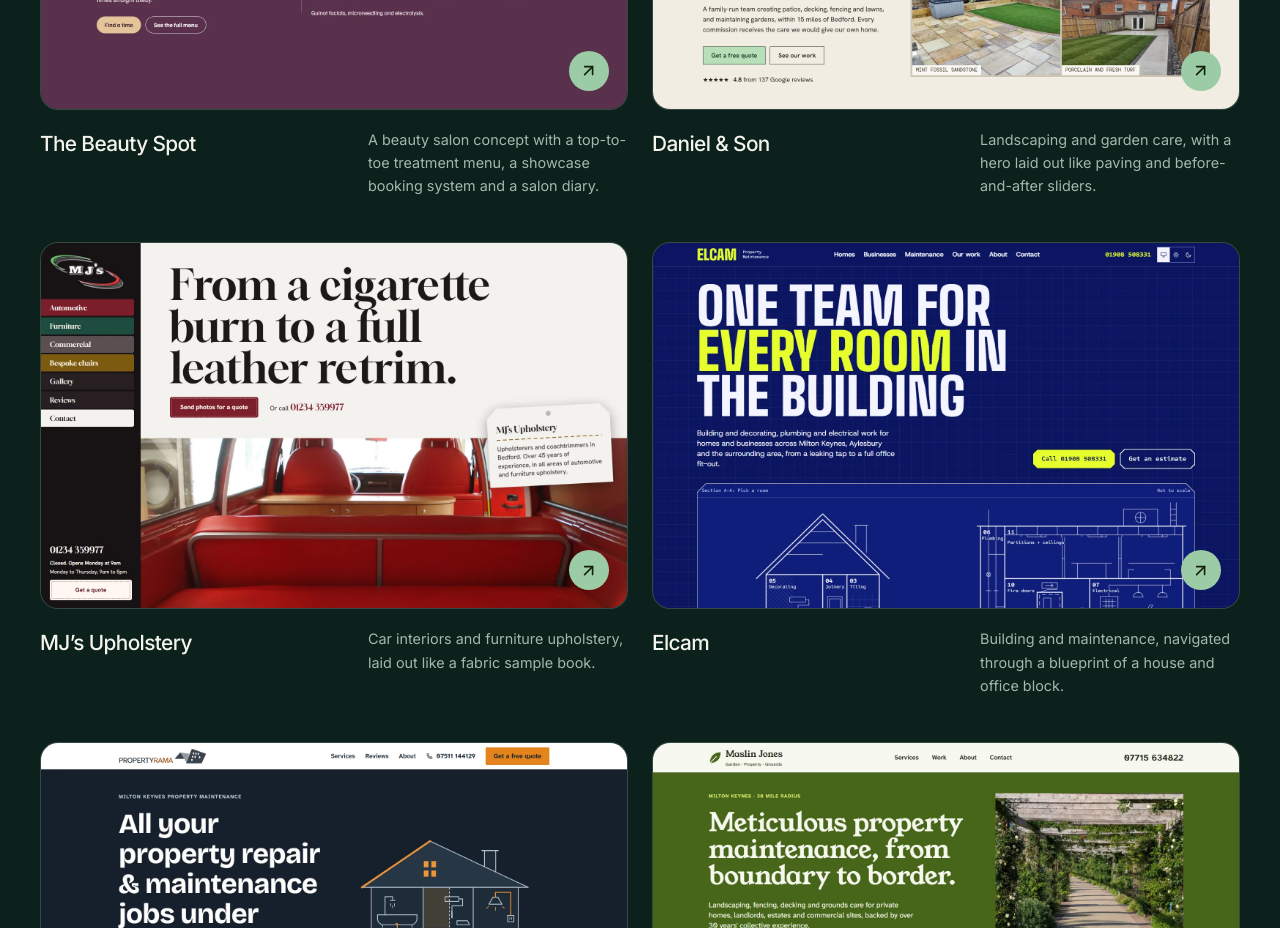
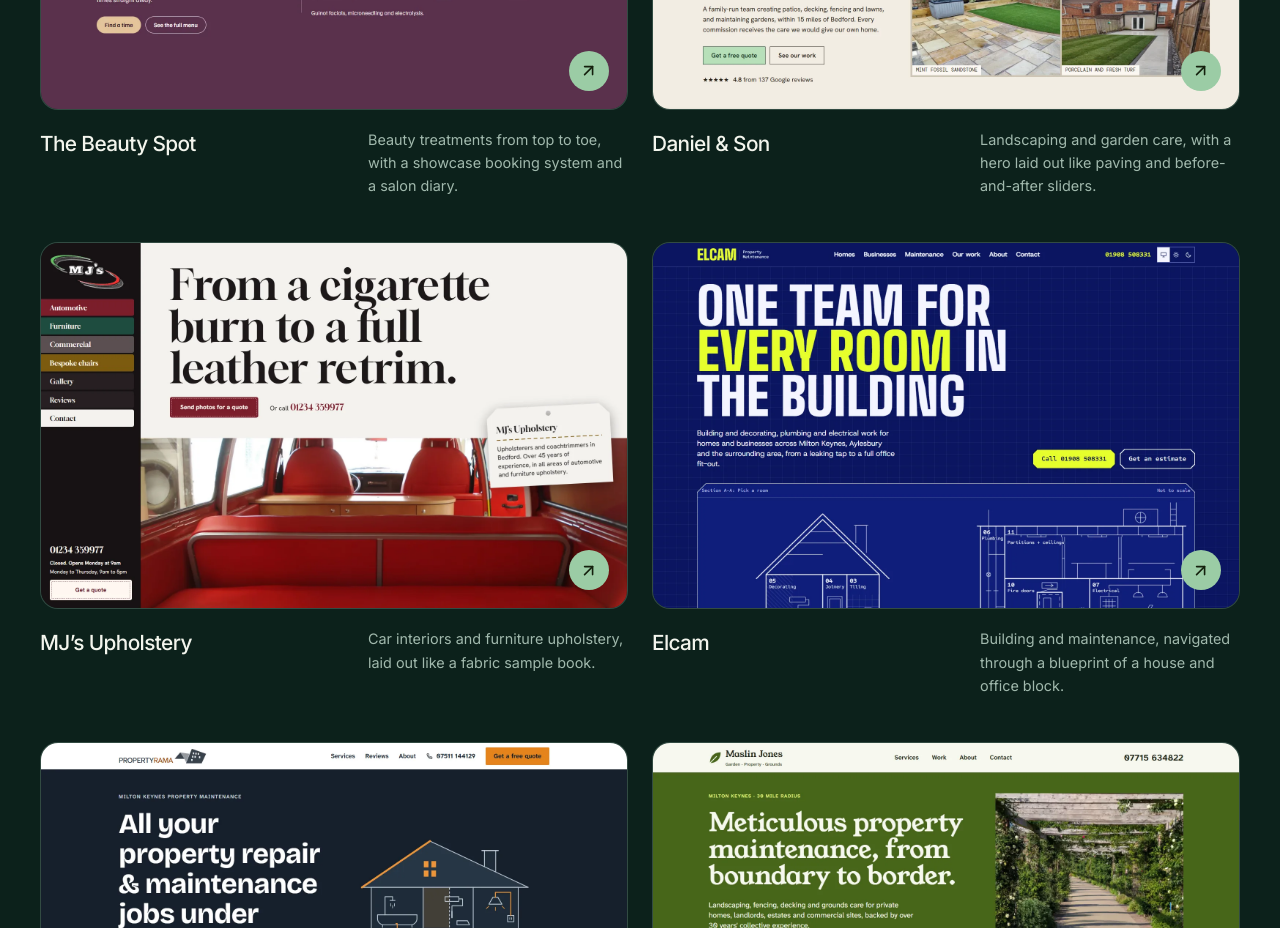
Before and after one commit to oyousaf/legxcy_sol, a Next.js app: page / in a window 1280 px wide. Shown: the part 3240-4168 px from the top of the page. Built offline with nearby package versions, Linux system fonts and the light colour scheme; no server answers.

Commit message:
Remove concept wording from The Beauty Spot

```diff
--- a/components/Projects.tsx
+++ b/components/Projects.tsx
@@ -4,7 +4,7 @@ import { FiArrowUpRight } from "react-icons/fi";
 const projects = [
   [
     "The Beauty Spot",
-    "A beauty salon concept with a top-to-toe treatment menu, a showcase booking system and a salon diary.",
+    "Beauty treatments from top to toe, with a showcase booking system and a salon diary.",
     "tbs",
     "https://tbs.legxcysol.dev",
   ],
```
